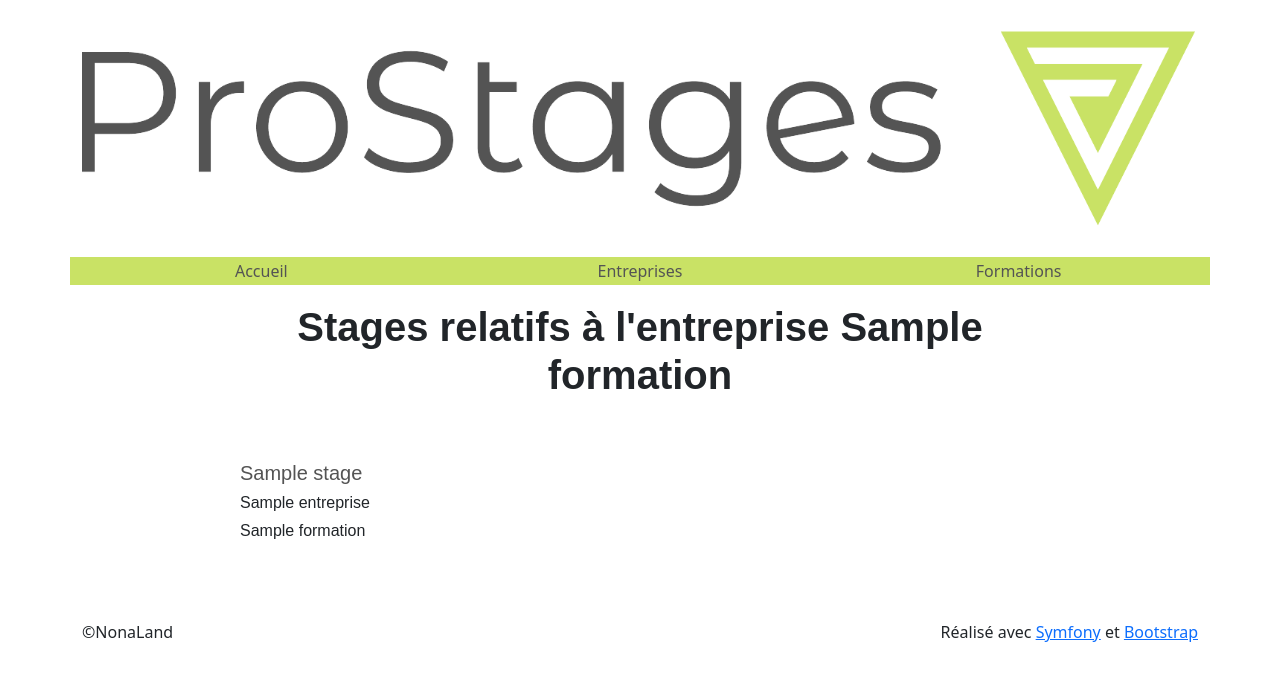
After one commit to ainhoaLntr/prostages, a Symfony app: template templates/prostages/affichageStagesParFormation.html.twig in a window 1280 px wide. The commit adds this page. Shown: the top 681 px of the page. Run offline with Twig, Linux system fonts and the light colour scheme; the template is opened without the code that fills it: most values are stand-ins (such as "Sample title", 1, 10 or a date in 2020); some libraries are stand-ins or nearby versions.

Commit message:
Codage de la page d'affichage des stages filtrés par formation

```diff
--- a/templates/prostages/affichageEntreprises.html.twig
+++ b/templates/prostages/affichageEntreprises.html.twig
@@ -10,7 +10,7 @@
     <h1>Cette page affichera la liste des entreprises proposant un stage</h1>
 
     {% for entrepriseCourante in entreprises %}
-    <a class="link" href="{{path('prostages_accueil')}}">{{ entrepriseCourante.nom}}</a>
+    <a class="link" href="{{path('prostages_stagesParEntreprise', {'id': entrepriseCourante.id})}}">{{ entrepriseCourante.nom}}</a>
     {% endfor %}
 </div>
 {% endblock %}
--- a/templates/prostages/affichageFormations.html.twig
+++ b/templates/prostages/affichageFormations.html.twig
@@ -10,7 +10,8 @@
     <h1>Cette page affichera la liste des formations de l'IUT</h1>
 
     {% for formationCourante in formations %}
-    <p>{{ formationCourante.nomLong}}</p>
+    <a class="link" href="{{path('prostages_stagesParFormation', {'id': formationCourante.id})}}">{{ formationCourante.nomLong}}</a>
+    <br><br>
     {% endfor %}
 </div>
 {% endblock %}
--- /dev/null
+++ b/templates/prostages/affichageStagesParFormation.html.twig
@@ -0,0 +1,28 @@
+{% extends 'base.html.twig' %}
+
+{% block contenu %}
+<style>
+    .example-wrapper { margin: 1em auto; max-width: 800px; width: 95%; font: 18px/1.5 sans-serif; }
+    .example-wrapper code { background: #F5F5F5; padding: 2px 6px; }
+    .link { color: #545454; text-decoration: none; }
+    .link:hover { color: black; text-decoration: none; }
+</style>
+
+<div class="example-wrapper">
+    <h1 style = "text-align: center;"><strong>Stages relatifs à l'entreprise {{ formation.nomLong }}</strong></h1>
+    <br><br>
+    {% for stageCourant in formation.stages %}
+        <a class="link" href="{{path('prostages_stage', {id:stageCourant.id})}}"><h5>{{ stageCourant.titre }}</h5></a>
+        <h6>{{ stageCourant.Entreprise.nom }}</h6>
+        {% for formationCourante in stageCourant.formations%}
+            <h6>{{ formationCourante.nomLong}}</h6>
+            {% if loop.last == false %}
+                ,
+            {% endif %}
+        {% endfor %}
+        <br>
+    {% endfor %}
+    <br>
+
+</div>
+{% endblock %}
```
Also changed, not shown: src/Controller/ProstagesController.php (+17 -2 lines), templates/prostages/affichageStagesParEntreprise.html.twig (renamed from templates/prostages/affichageStageParEntreprise.html.twig).
